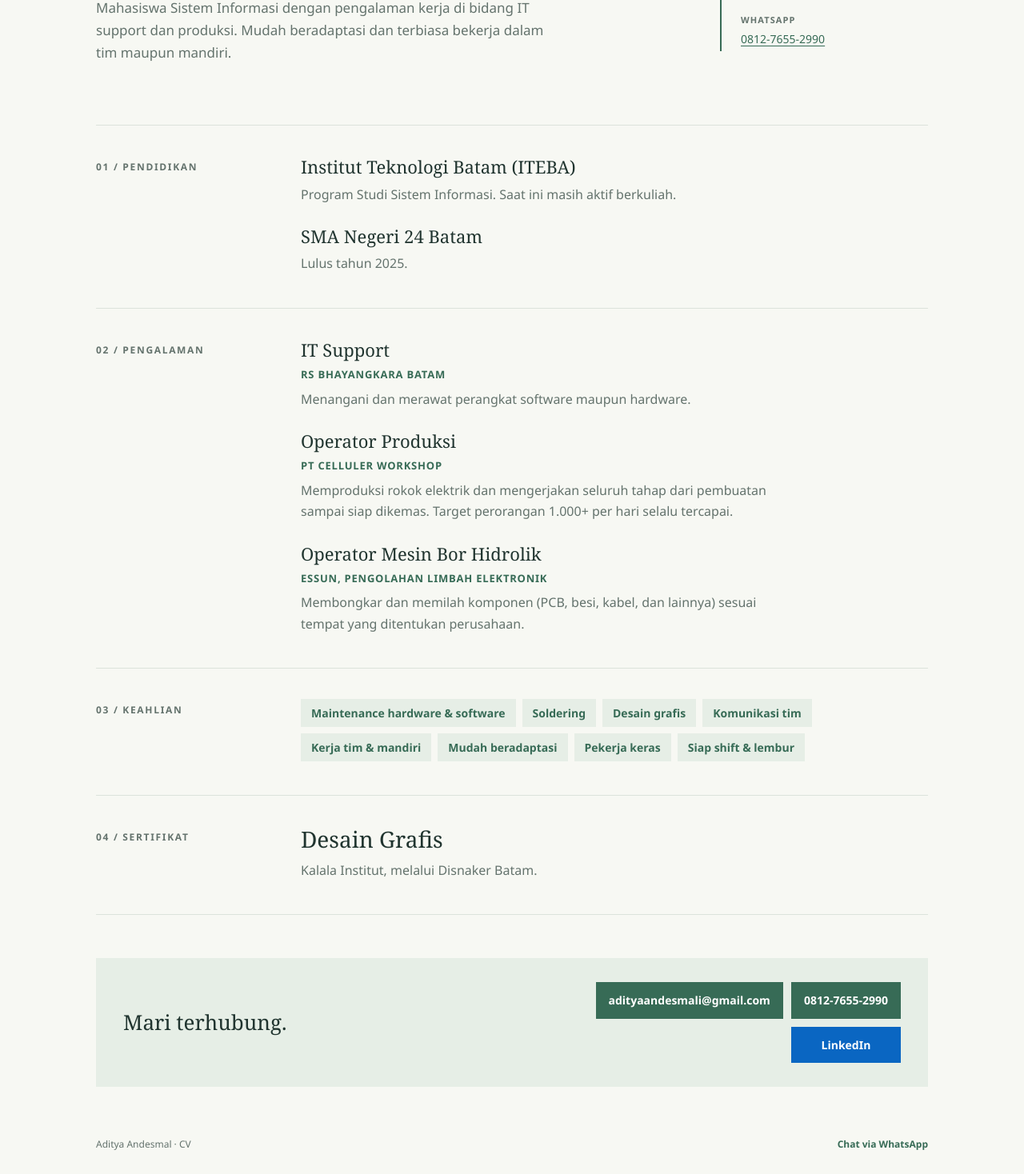
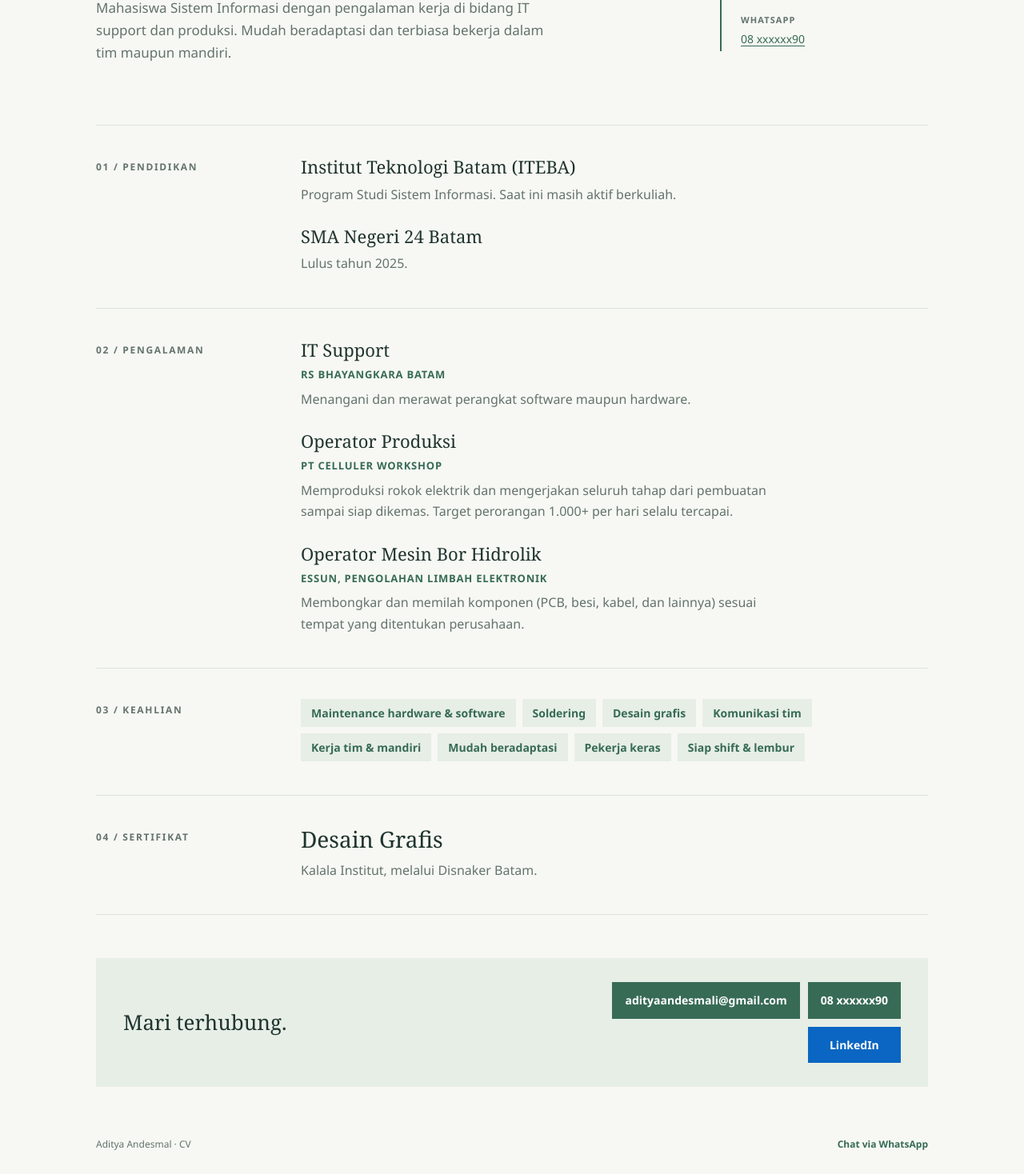
Before and after one commit to adityaandesmali-hue/cv-adityaandesmal, a plain HTML site: page index.html in a window 1280 px wide. Shown: the part 441-1909 px from the top of the page at 80% size. Drawn offline with Linux system fonts and the light colour scheme.

Commit message:
Add files via upload

```diff
--- a/index.html
+++ b/index.html
@@ -397,7 +397,7 @@
           </div>
           <div>
             <dt>WhatsApp</dt>
-            <dd><a href="https://wa.me/6281276552990" target="_blank" rel="noopener">0812-7655-2990</a></dd>
+            <dd><a href="https://wa.me/6281276552990" target="_blank" rel="noopener">08 xxxxxx90</a></dd>
           </div>
         </dl>
       </section>
@@ -468,7 +468,7 @@
         <h2 id="judul-kontak">Mari terhubung.</h2>
         <div class="contact-links">
           <a href="mailto:adityaandesmali@gmail.com">adityaandesmali@gmail.com</a>
-          <a href="https://wa.me/6281276552990" target="_blank" rel="noopener">0812-7655-2990</a>
+          <a href="https://wa.me/6281276552990" target="_blank" rel="noopener">08 xxxxxx90</a>
           <a class="linkedin" href="https://www.linkedin.com/in/aditya-andesmal-876120399" target="_blank" rel="noopener">LinkedIn</a>
         </div>
       </section>
```
